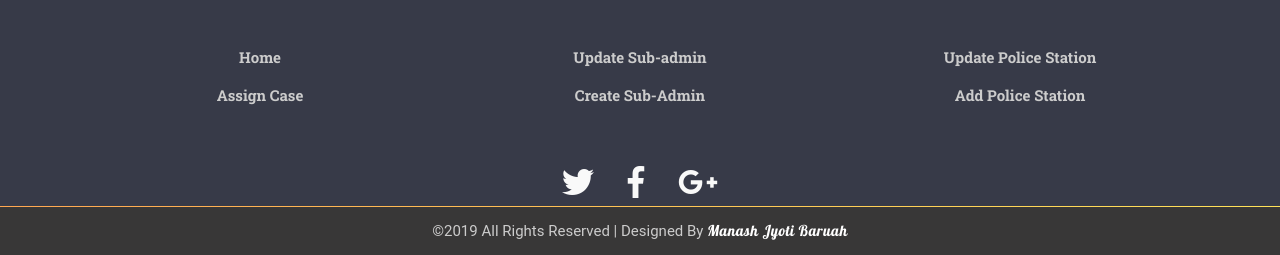
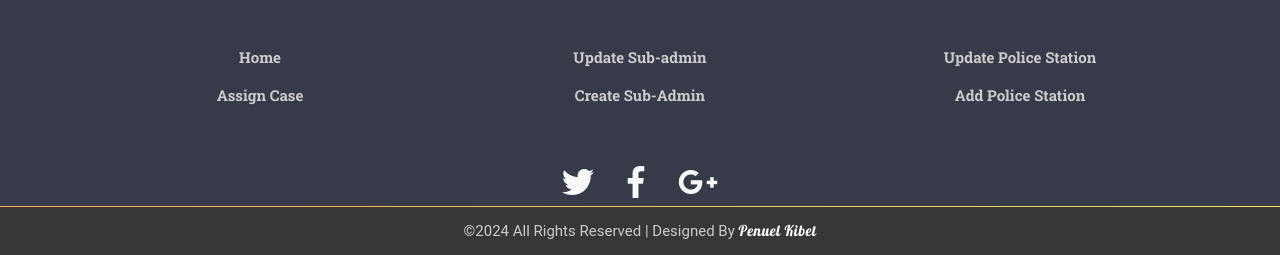
Before and after one commit to penuuugreat/crime-file-reporting-system, a PHP site: page /myProject/subadminRegister.php in a window 1280 px wide. Shown: the part 1072-1327 px from the top of the page. Run offline with PHP 8.4, Linux system fonts and the light colour scheme.

Commit message:
Update subadminRegister.php

```diff
--- a/subadminRegister.php
+++ b/subadminRegister.php
@@ -124,7 +124,7 @@
         <a href="mailto:ocms@gmail.com?subject=Mail from Our Site" class="google"><i class="fab fa-google-plus-g"></i></a>
       </div>
       <div class="footer-copyright">
-              <p>&copy;2019 All Rights Reserved | Designed By <a href="https://www.linkedin.com/in/manashjb/"><span>Manash Jyoti Baruah</span></a> </p>
+              <p>&copy;2024 All Rights Reserved | Designed By <a href="https://www.linkedin.com/in/manashjb/"><span>Penuel Kibet</span></a> </p>
           </div>
 
 
```
